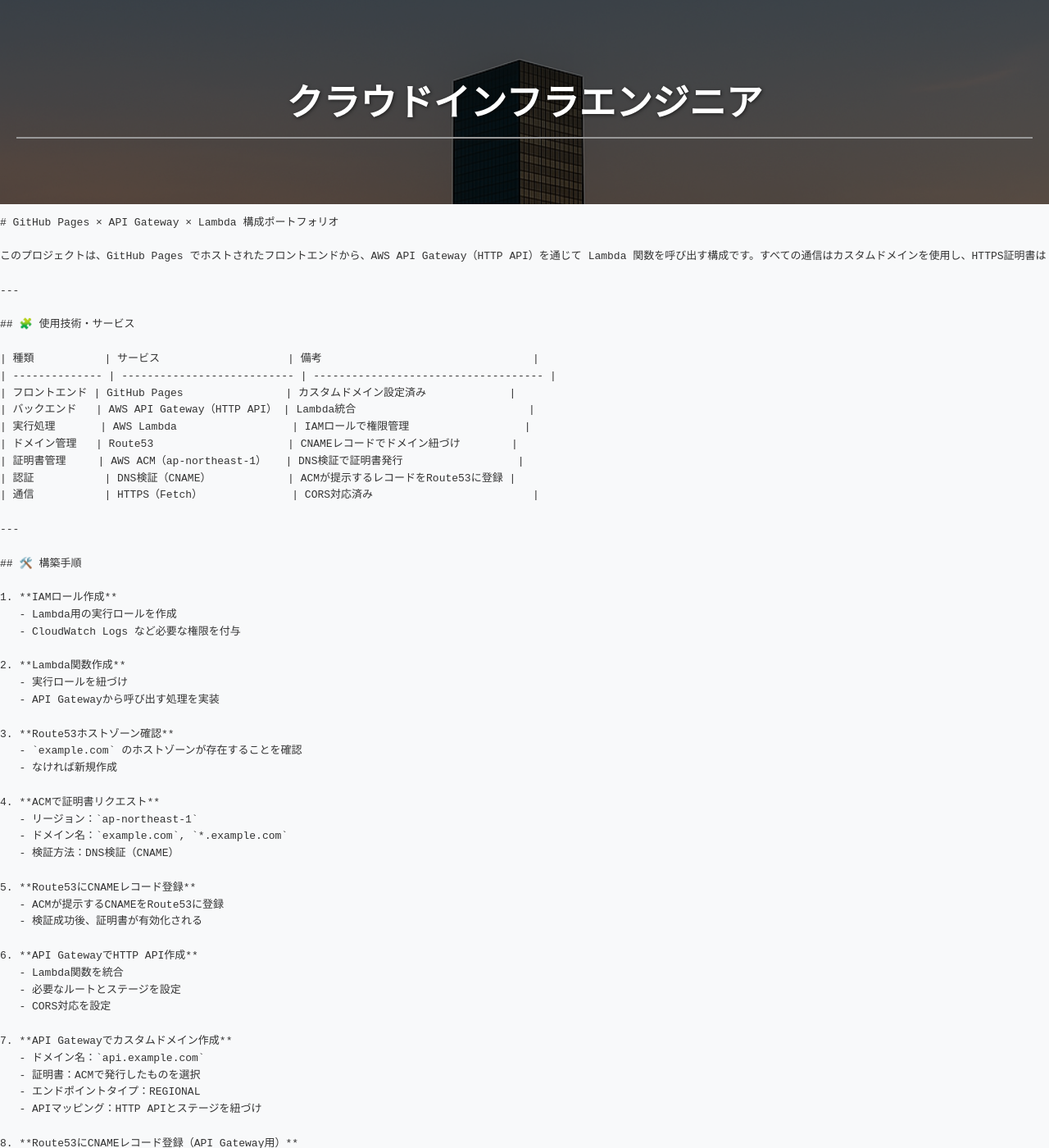
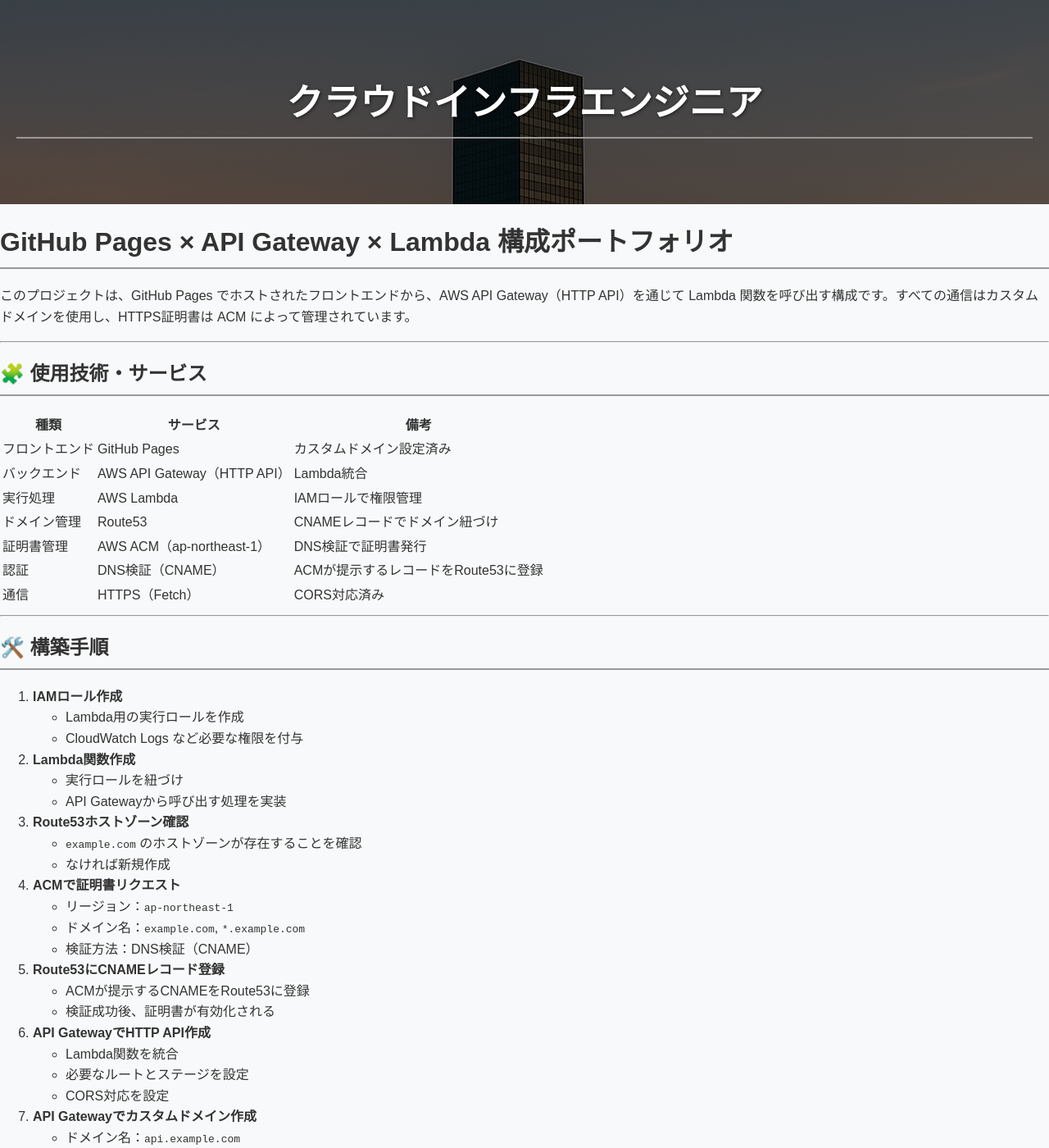
Before and after one commit to cloudrobo48/aws-cloud, a Jekyll site: the page built from docs/projects/aws-lambda-ses.md, in a window 1280 px wide and 1400 px high. Shown: the whole window at 82% size. Built offline with Jekyll 4.4.1, drawn with Linux system fonts in a browser that asks for light colours; our own code applies the rules of GitHub Pages for plain Markdown files; some of the changed text lies outside the part shown.

````diff
--- a/docs/projects/aws-lambda-ses.md
+++ b/docs/projects/aws-lambda-ses.md
@@ -1,4 +1,7 @@
-```markdown
+---
+layout: default
+---
+
 # GitHub Pages × API Gateway × Lambda 構成ポートフォリオ
 
 このプロジェクトは、GitHub Pages でホストされたフロントエンドから、AWS API Gateway（HTTP API）を通じて Lambda 関数を呼び出す構成です。すべての通信はカスタムドメインを使用し、HTTPS証明書は ACM によって管理されています。
````
Also changed, not shown: images/CICD-Lambda1.jpg.
